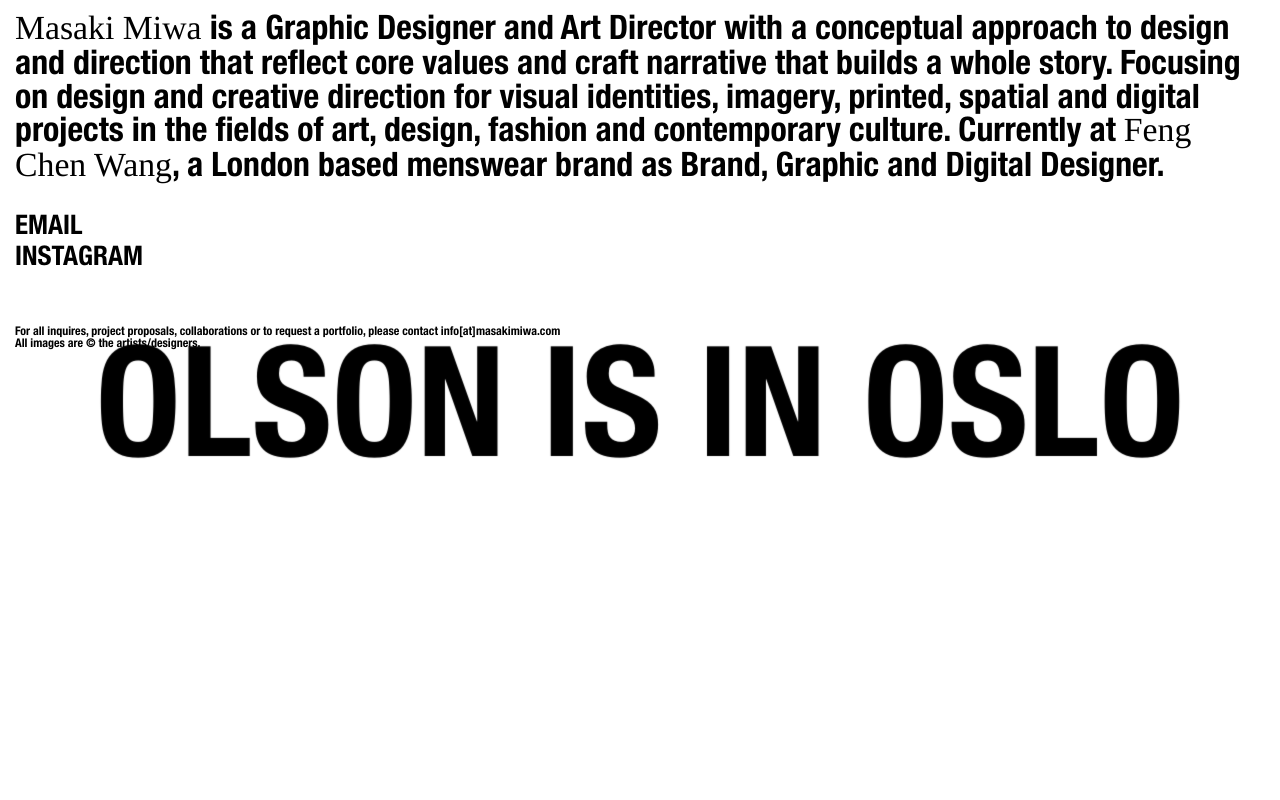
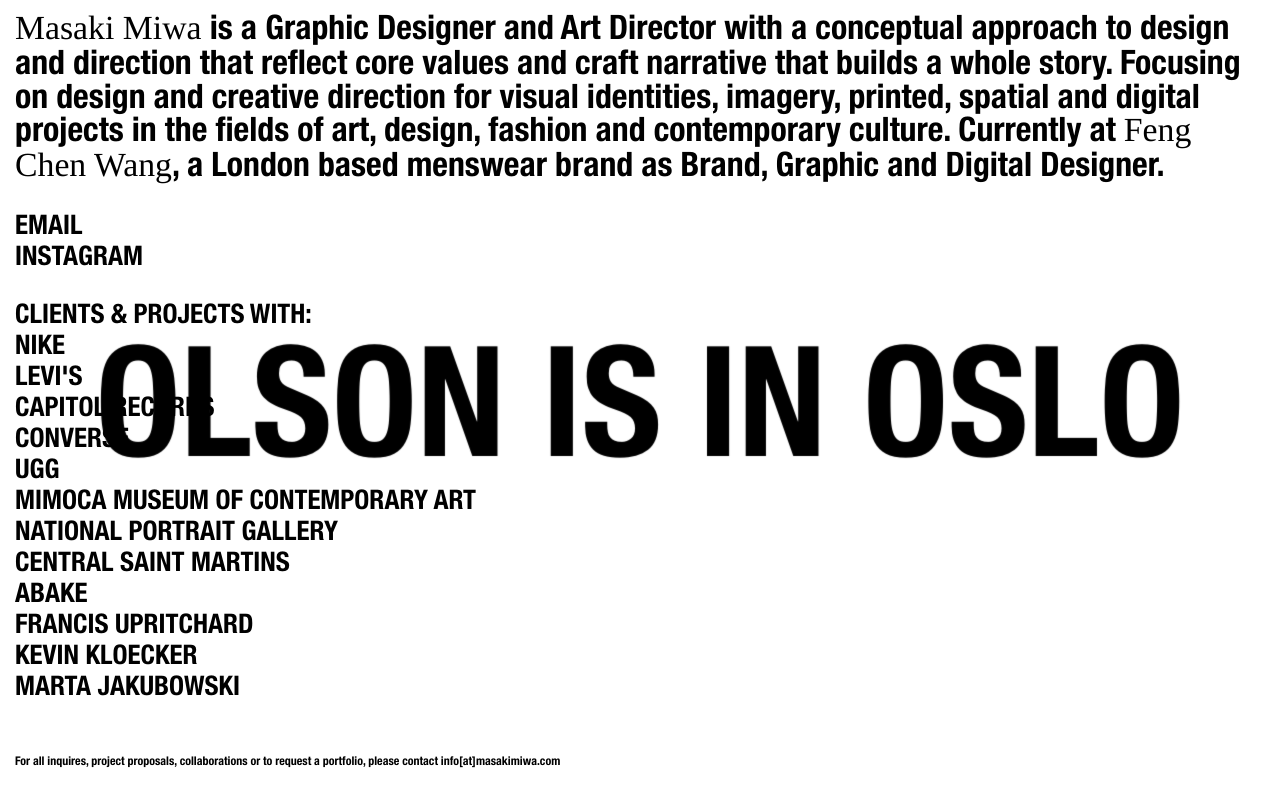
Before and after one commit to masaki-miwa/masakimiwa.com, a plain HTML site: page index.html in a window 1280 px wide. Drawn offline with nearby package versions, Linux system fonts and the light colour scheme; files whose address does not match are found by name.

Commit message:
Update index.html

```diff
--- a/index.html
+++ b/index.html
@@ -71,6 +71,21 @@ Okshadow by OkFocus
   		<ul>
         <li><a href="mailto:info@masakimiwa.com">Email</a></li>
         <li><a href="https://www.instagram.com/masaki.miwa" target="_blank">Instagram</a></li>
+        <p></p>
+        <p></p>
+        <li>Clients &amp; Projects with:</li>
+        <li>Nike</li>
+        <li>Levi's</li>
+        <li>Capitol Records</li>
+        <li>Converse</li>
+        <li>Ugg</li>
+        <li>MIMOCA Museum of Contemporary Art</li>
+        <li>National Portrait Gallery</li>
+        <li>Central Saint Martins</li>
+        <li>Abake</li>
+        <li>Francis Upritchard</li>
+        <li>Kevin Kloecker</li>
+        <li>Marta Jakubowski</li>
   		</ul>
     </div>
 
@@ -79,7 +94,6 @@ Okshadow by OkFocus
         For all inquires, project proposals, collaborations or to request a portfolio,
         please contact <a href="mailto:info@masakimiwa.com">info[at]masakimiwa.com</a>
       </p>
-  		<p>All images are © the artists/designers.</p>
     </div>
 
     <script src="https://ajax.googleapis.com/ajax/libs/jquery/3.1.0/jquery.min.js"></script>
```
